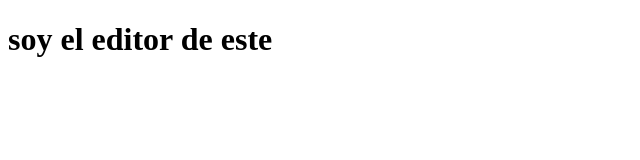
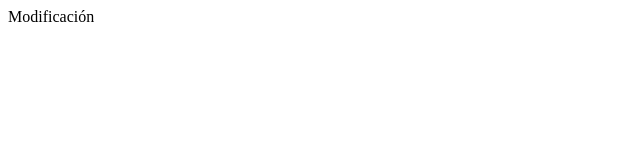
Before and after one commit to abigail-coder/Ejemplogit, a plain HTML site: page index.html in a window 1280 px wide. Shown: the whole page, without its empty margins (0-640 px from the left). Drawn offline with Linux system fonts and the light colour scheme.

Commit message:
Agrege algo

```diff
--- a/index.html
+++ b/index.html
@@ -6,6 +6,6 @@
     <title>Document</title>
 </head>
 <body>
-    <h1>soy el editor de este </h1>
+    </header> Modificación </header>
 </body>
 </html>
```
Also changed, not shown: css/main.css (added).
